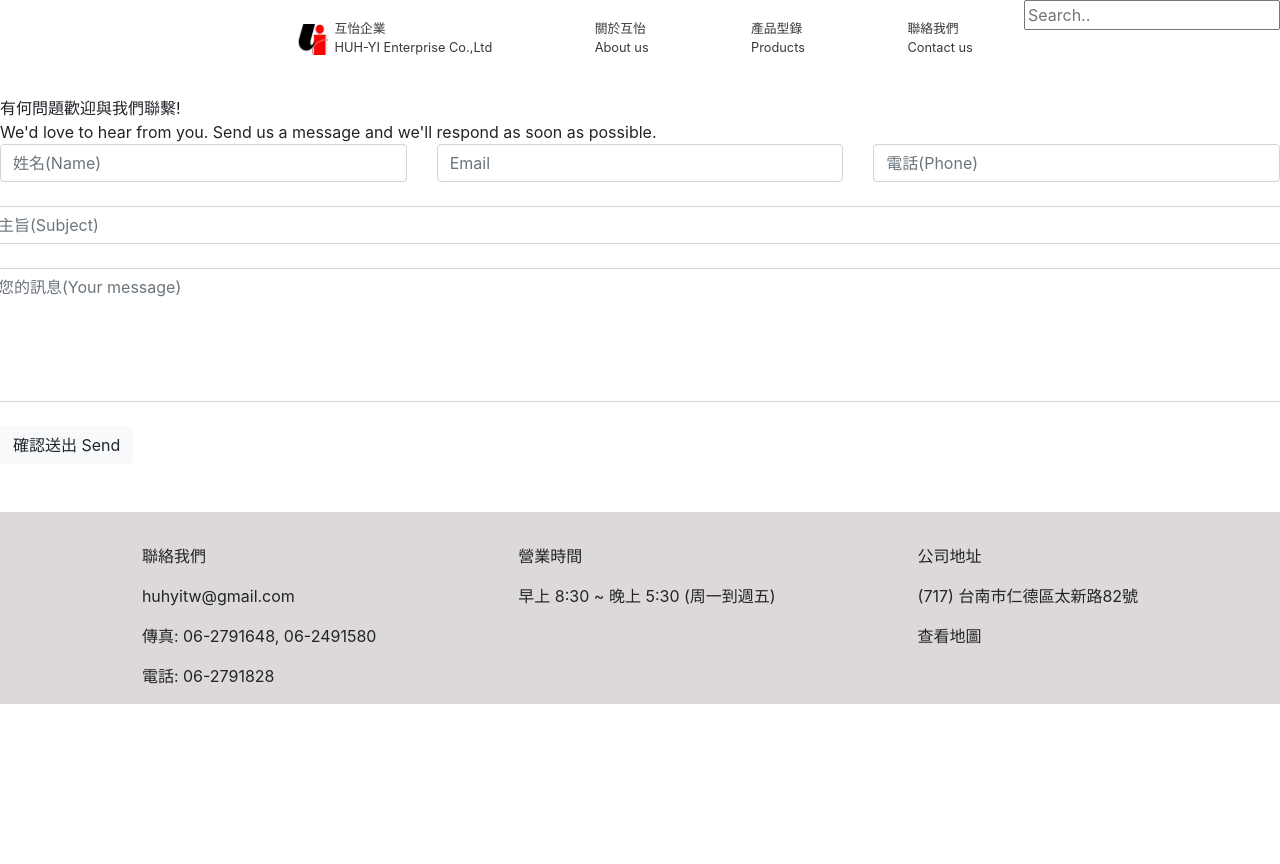
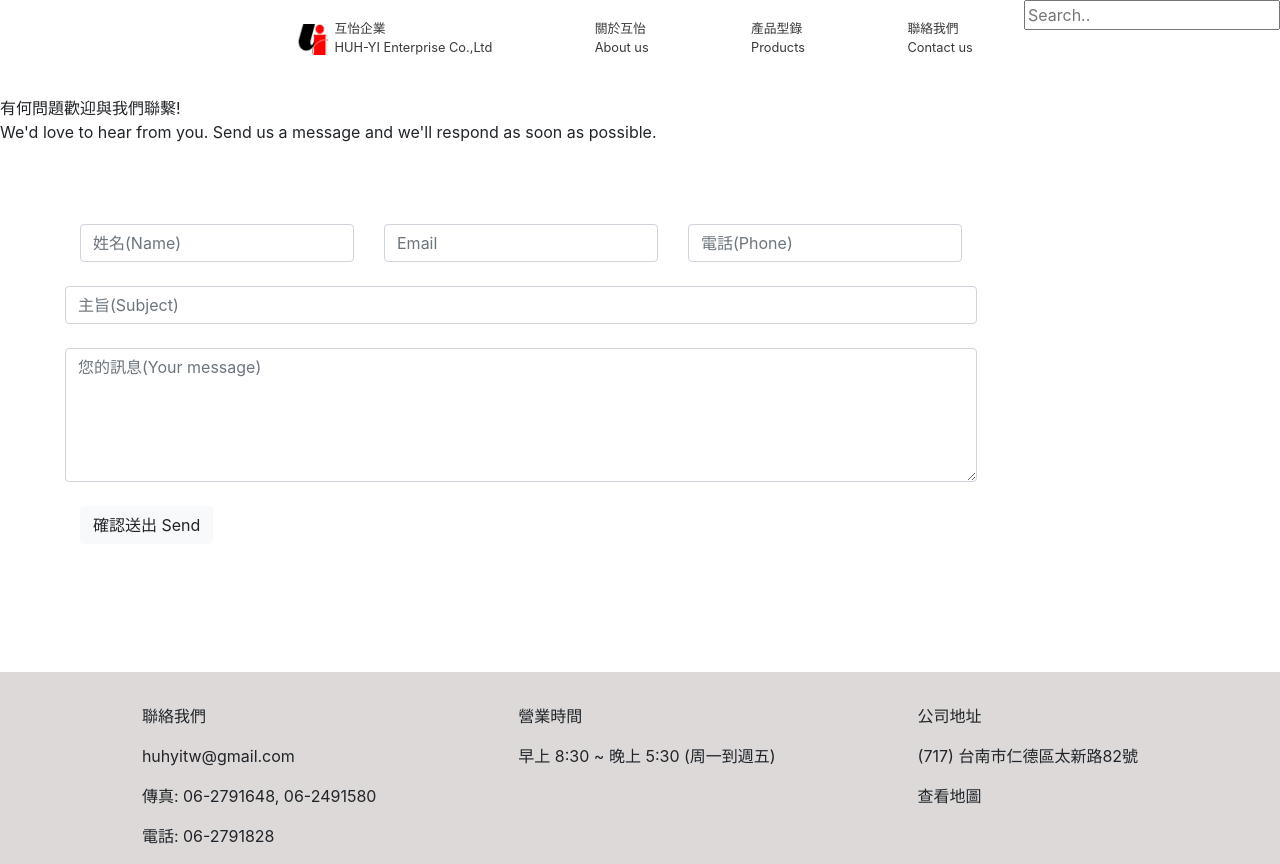
Before and after one commit to hyang77/huhyi-website, a React (Create React App) app: page /contact in a window 1280 px wide. Before the commit the page ends 800 px from the top, so only its background shows below. Built offline with nearby package versions, Linux system fonts and the light colour scheme.

Commit message:
edit css style

```diff
--- a/src/App.css
+++ b/src/App.css
@@ -151,3 +151,9 @@ nav ul li a:hover {
 .footer-info-details {
   padding-top: 2em;
 }
+
+/*contact section*/
+.contact-section-container {
+  display:flex;
+  margin: 5em;
+}
```
